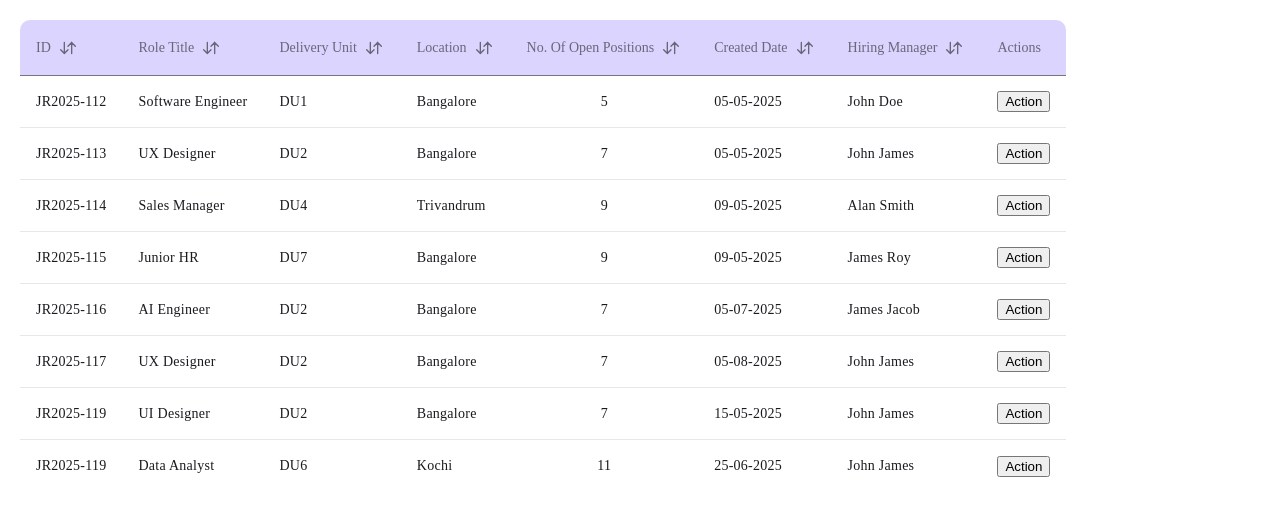
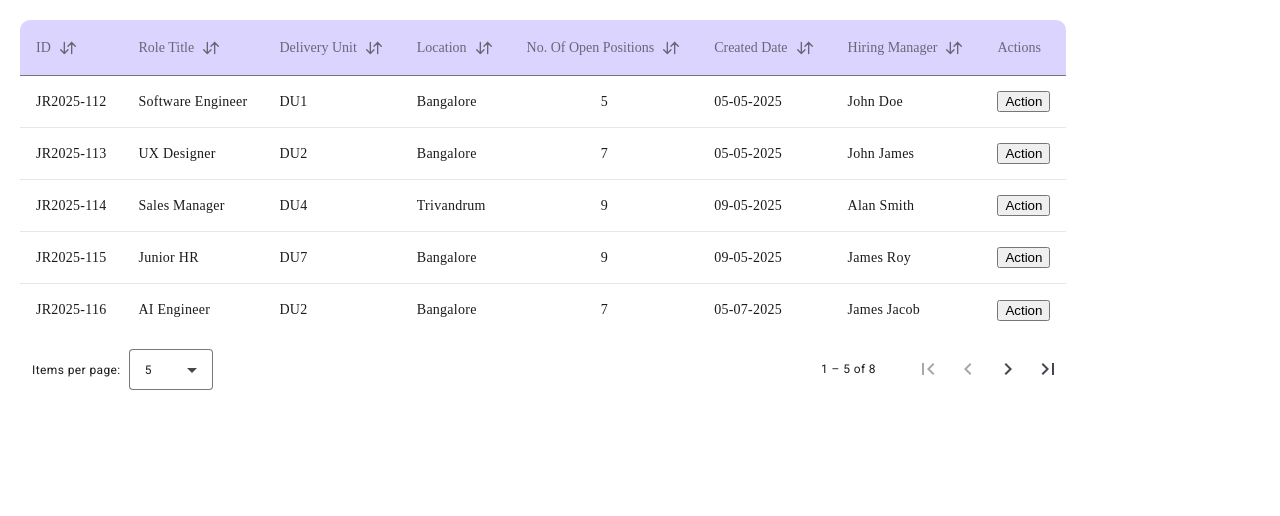
Before and after one commit to nivya-2/recruitx-frontend, an Angular app: page / in a window 1280 px wide. Shown: the top 516 px of the page. Built offline with nearby package versions, Linux system fonts and the light colour scheme.

Commit message:
feat:pagination

```diff
--- a/src/app/table/table.component.css
+++ b/src/app/table/table.component.css
@@ -4,7 +4,7 @@
   border-radius: 10px;
   overflow: hidden;
   /* border: 1px solid #e0e0e0;  */
-    margin: 20px;
+  margin: 20px 20px 5px 20px;
   background-color: white !important;
   min-width: 0% !important;
 
@@ -49,3 +49,29 @@
 .center-text{
     text-align: center !important;
   }
+
+
+  ::ng-deep .mat-mdc-paginator-container{
+
+    justify-content: space-between !important;
+    max-width: 1040px;
+    background-color: white !important;
+   }
+
+   ::ng-deep .mat-mdc-paginator{
+
+     background-color: white !important;
+     margin: 0 20px;
+     padding: 0px;
+    }
+
+
+   .mat-elevation-z16{
+
+     max-width: 1220px;
+     max-height: 840px;
+     border-radius: 10px;
+     overflow: hidden;
+     min-width: 0% !important;
+
+   }
--- a/src/app/table/table.component.html
+++ b/src/app/table/table.component.html
@@ -1,5 +1,6 @@
 <!-- <p>table works!</p> -->
-<table mat-table [dataSource]="dataSource" matSort class='tableDesign mat-elevation-z16'>
+<div class="mat-elevation-z16 ">
+<table mat-table [dataSource]="dataSource" matSort class='tableDesign'>
 
     <ng-container *ngFor="let column of displayedColumns">
       <ng-container [matColumnDef]="column">
@@ -16,3 +17,11 @@
     <tr mat-row *matRowDef="let row; columns: displayedColumns"></tr>
 
 </table>
+<mat-paginator
+    [pageSizeOptions]="[5, 10, 20]"
+    [pageSize]="5"
+    [length]="content.length"
+    showFirstLastButtons
+    aria-label="Select page">
+  </mat-paginator>
+</div>
--- a/src/app/table/table.component.ts
+++ b/src/app/table/table.component.ts
@@ -2,11 +2,13 @@ import { CommonModule } from '@angular/common';
 import { AfterViewInit, Component, Input, OnInit, ViewChild } from '@angular/core';
 import { MatSort, MatSortModule } from '@angular/material/sort';
 import { MatTableDataSource, MatTableModule } from '@angular/material/table';
+import { MatPaginator } from '@angular/material/paginator';
+
 
 
 @Component({
   selector: 'app-table',
-  imports: [MatTableModule,MatSort,CommonModule,MatSortModule],
+  imports: [MatTableModule,MatSort,CommonModule,MatSortModule,MatPaginator],
   templateUrl: './table.component.html',
   styleUrl: './table.component.css'
 })
@@ -28,15 +30,17 @@ export class TableComponent implements OnInit, AfterViewInit {
 
   @Input() content: any[] = [];
 
-
+  @ViewChild(MatPaginator) paginator!: MatPaginator;
   @ViewChild(MatSort)  sort!: MatSort;
 
   ngAfterViewInit(): void {
     this.dataSource.sort = this.sort;
+    this.dataSource.paginator = this.paginator;
+  }
 
-  }
   ngOnInit(): void {
     this.dataSource = new MatTableDataSource(this.content);
+
   }
 
 
```
Lines whose indentation alone changed are shown as unchanged.
